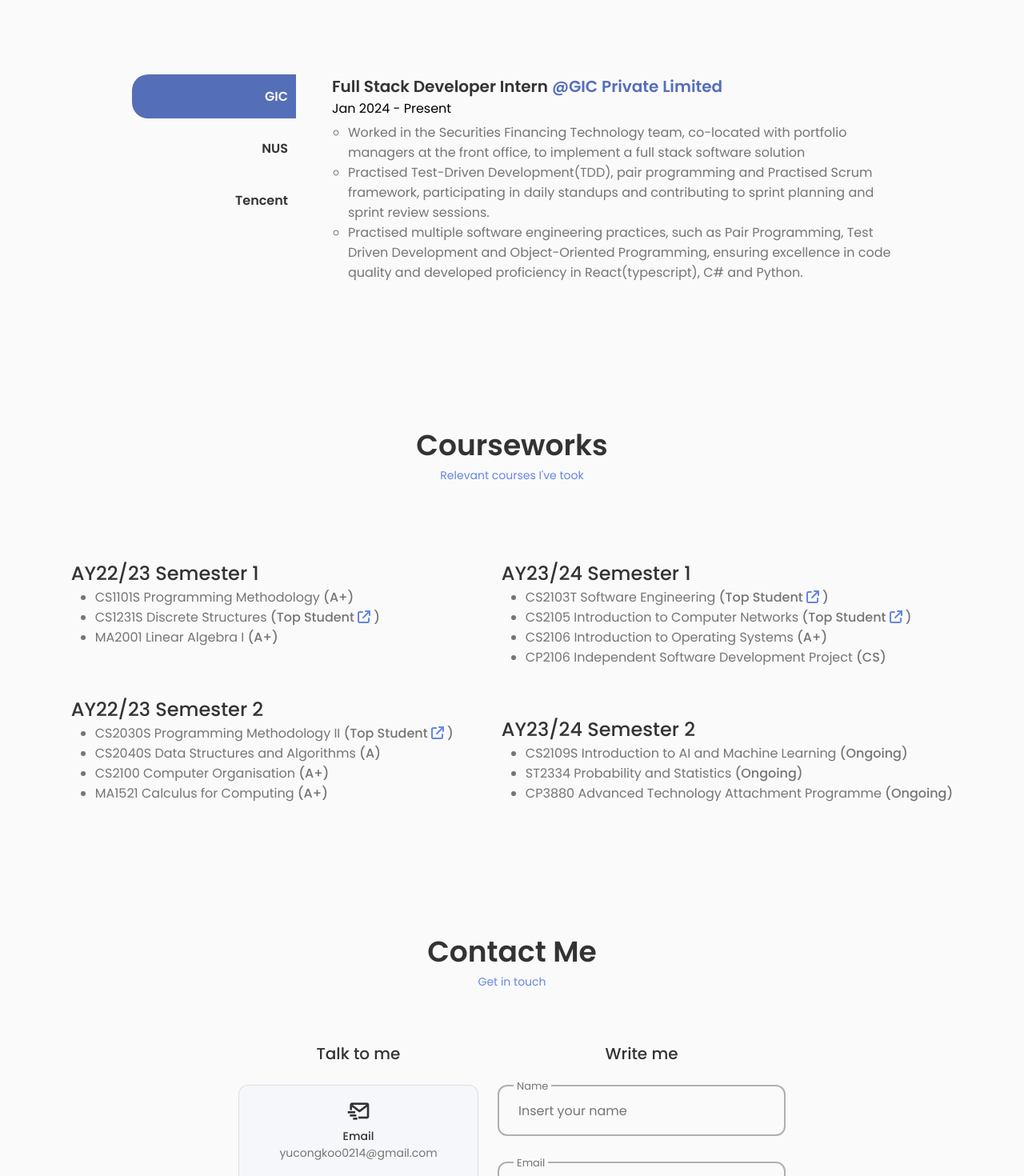
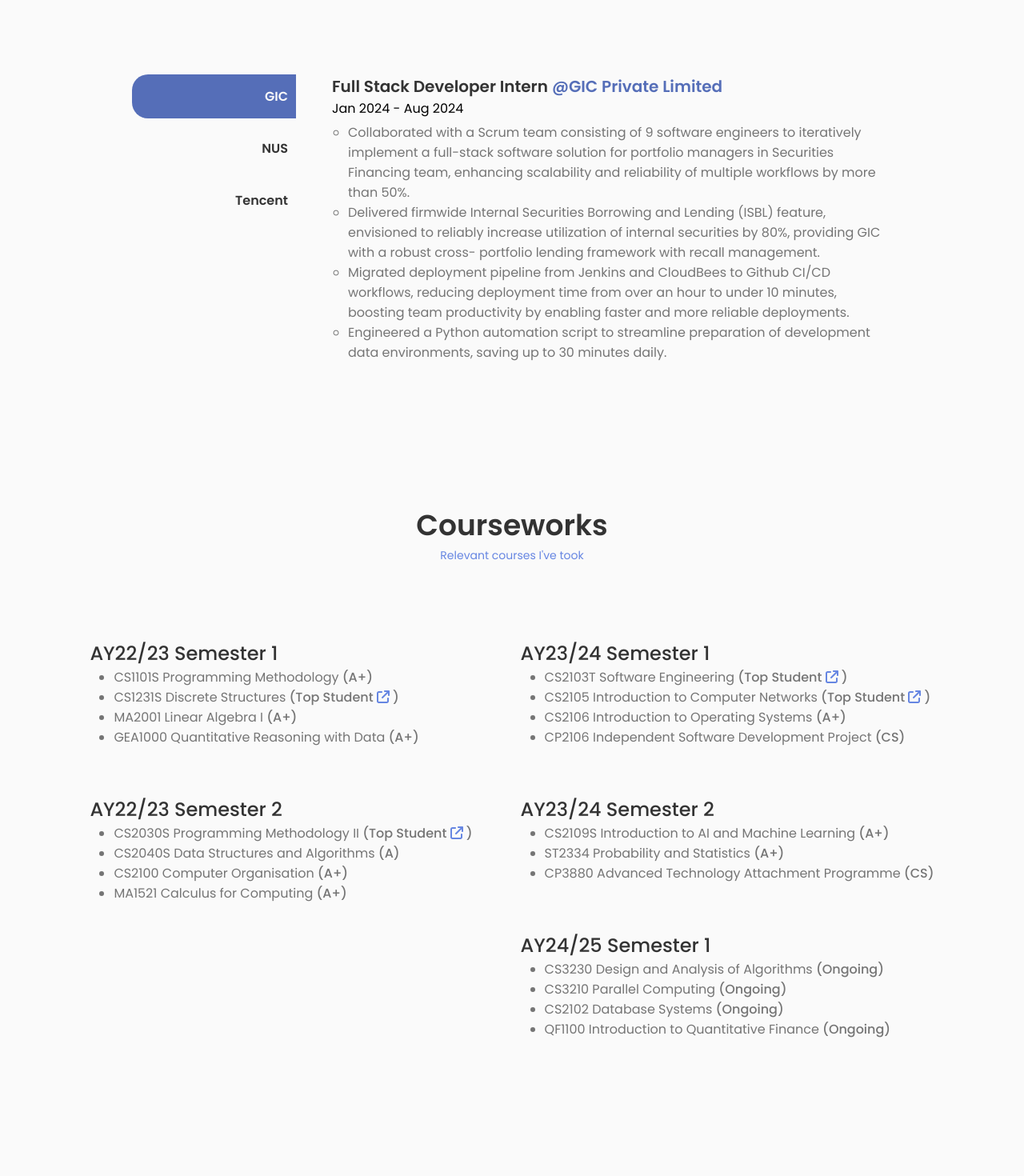
Before and after one commit to yucongkoo/yucongkoo.github.io, a React (Create React App) app: page / in a window 1280 px wide. Shown: the part 1760-3230 px from the top of the page at 80% size. Built offline with nearby package versions, Linux system fonts and the light colour scheme.

Commit message:
Update information

```diff
--- a/src/components/Coursework/Coursework.js
+++ b/src/components/Coursework/Coursework.js
@@ -95,6 +95,11 @@ const courseworkData = [
                 course: 'MA2001 Linear Algebra I',
                 courseLink: 'https://nusmods.com/courses/MA2001/linear-algebra-i',
                 courseGrade: 'A+'
+            },
+            {
+                course: "GEA1000 Quantitative Reasoning with Data",
+                courseLink: "https://nusmods.com/courses/GEA1000/quantitative-reasoning-with-data",
+                courseGrade: "A+"
             }
         ]
     },
@@ -157,17 +162,42 @@ const courseworkData = [
             {
                 course: 'CS2109S Introduction to AI and Machine Learning',
                 courseLink: 'https://nusmods.com/courses/CS2109S/introduction-to-ai-and-machine-learning',
-                courseGrade: 'Ongoing'
+                courseGrade: 'A+'
             },
             {
                 course: 'ST2334 Probability and Statistics',
                 courseLink: 'https://nusmods.com/courses/ST2334/probability-and-statistics',
-                courseGrade: 'Ongoing'
+                courseGrade: 'A+'
             },
             {
                 course: 'CP3880 Advanced Technology Attachment Programme',
                 courseLink: 'https://nusmods.com/courses/CP3880/advanced-technology-attachment-programme',
+                courseGrade: "CS"
+            }
+        ]
+    },
+    {
+        header: 'AY24/25 Semester 1',
+        data: [
+            {
+                course: 'CS3230 Design and Analysis of Algorithms',
+                courseLink: 'https://nusmods.com/courses/CS3230/design-and-analysis-of-algorithms',
+                courseGrade: 'Ongoing'
+            },
+            {
+                course: 'CS3210 Parallel Computing',
+                courseLink: 'https://nusmods.com/courses/CS3210/parallel-computing',
+                courseGrade: 'Ongoing'
+            },
+            {
+                course: 'CS2102 Database Systems',
+                courseLink: 'https://nusmods.com/courses/CS2102/database-systems',
                 courseGrade: "Ongoing"
+            },
+            {
+                course: 'QF1100 Introduction to Quantitative Finance',
+                courseLink: 'https://nusmods.com/courses/QF1100/introduction-to-quantitative-finance',
+                courseGrade: 'Ongoing'
             }
         ]
     },
--- a/src/components/Experience/Experience.js
+++ b/src/components/Experience/Experience.js
@@ -21,11 +21,12 @@ const experiencesData = [
         companyFullName: 'GIC Private Limited',
         companyLink: 'https://www.gic.com.sg',
         title: 'Full Stack Developer Intern',
-        date: 'Jan 2024 - Present',
+        date: 'Jan 2024 - Aug 2024',
         body: [
-            "Worked in the Securities Financing Technology team, co-located with portfolio managers at the front office, to implement a full stack software solution",
-            "Practised Test-Driven Development(TDD), pair programming and Practised Scrum framework, participating in daily standups and contributing to sprint planning and sprint review sessions.",
-            "Practised multiple software engineering practices, such as Pair Programming, Test Driven Development and Object-Oriented Programming, ensuring excellence in code quality and developed proficiency in React(typescript), C# and Python."
+            "Collaborated with a Scrum team consisting of 9 software engineers to iteratively implement a full-stack software solution for portfolio managers in Securities Financing team, enhancing scalability and reliability of multiple workflows by more than 50%.",
+            "Delivered firmwide Internal Securities Borrowing and Lending (ISBL) feature, envisioned to reliably increase utilization of internal securities by 80%, providing GIC with a robust cross- portfolio lending framework with recall management.",
+            "Migrated deployment pipeline from Jenkins and CloudBees to Github CI/CD workflows, reducing deployment time from over an hour to under 10 minutes, boosting team productivity by enabling faster and more reliable deployments.",
+            "Engineered a Python automation script to streamline preparation of development data environments, saving up to 30 minutes daily."
         ]
     },
     {
```
Also changed, not shown: 2 other files (tests, documents, lock files or other folders).
